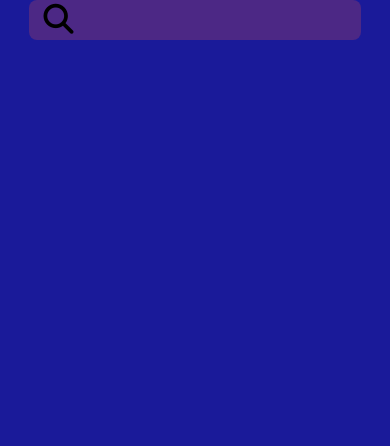
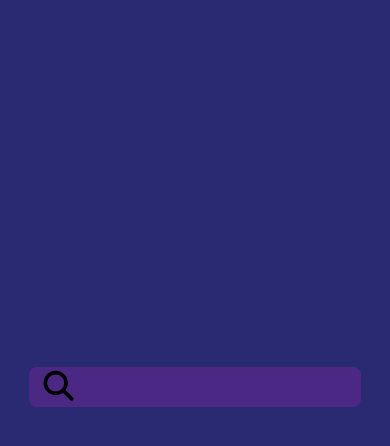
Before and after one commit to muneer-hussain/github-profiles, a plain HTML site: page index.html in a window 390 px wide. Drawn offline with Linux system fonts and the light colour scheme.

Commit message:
Update style.css

```diff
--- a/style.css
+++ b/style.css
@@ -102,12 +102,6 @@ input {
         margin: 0;
         padding-left: 15vw;
     }
-    input:focus, body {
-        background-color: #1a1a99;
-        display: flex;
-        flex-direction: column;
-        justify-content: flex-start;
-    }
     #information-wrapper {
         width: 85vw;
         margin: 0;
```
